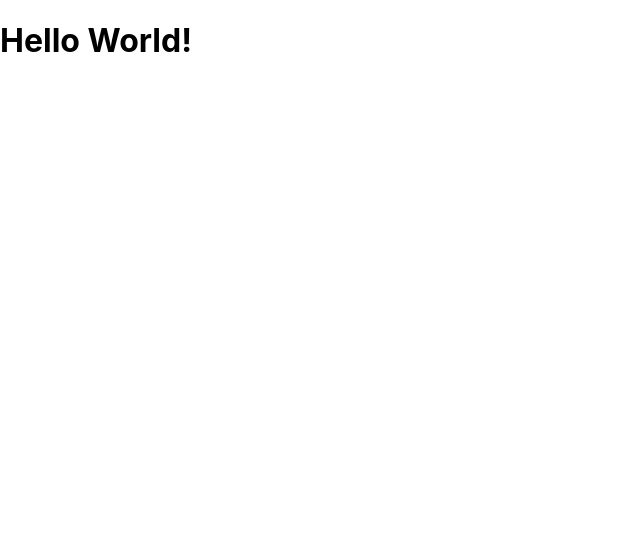
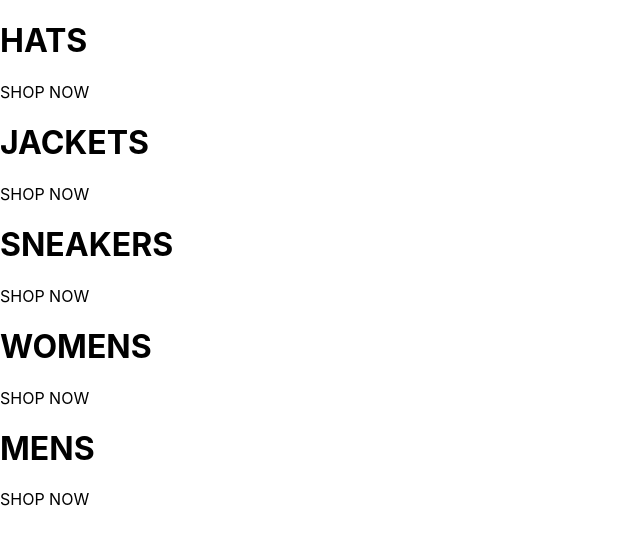
Before and after one commit to akshaypanchal/fashion-point, a React (Create React App) app: page / in a window 1280 px wide. Shown: the top 544 px of the page, without its empty margins (0-640 px from the left). Built offline with nearby package versions, Linux system fonts and the light colour scheme.

Commit message:
Create Home Page

```diff
--- a/src/App.js
+++ b/src/App.js
@@ -1,11 +1,11 @@
 import React from 'react';
-
+import HomePage from './Components/HomePage';
 
 
 function App() {
   return (
     <div>
-          <h1>Hello World!</h1>
+          <HomePage />
     </div>
   );
 }
--- /dev/null
+++ b/src/Components/HomePage.js
@@ -0,0 +1,44 @@
+import React from 'react';
+
+
+const HomePage = () =>
+(
+	<div className="homepage">
+		<div className="directory-menu">
+			<div className="menu-item">
+				<div className="content">
+					<h1 className="title">HATS</h1>
+					<span className="subtitle">SHOP NOW</span>
+				</div>
+			</div>
+			<div className="menu-item">
+				<div className="content">
+					<h1 className="title">JACKETS</h1>
+					<span className="subtitle">SHOP NOW</span>
+				</div>
+			</div>
+			<div className="menu-item">
+				<div className="content">
+					<h1 className="title">SNEAKERS</h1>
+					<span className="subtitle">SHOP NOW</span>
+				</div>
+			</div>
+			<div className="menu-item">
+				<div className="content">
+					<h1 className="title">WOMENS</h1>
+					<span className="subtitle">SHOP NOW</span>
+				</div>
+			</div>
+			<div className="menu-item">
+				<div className="content">
+					<h1 className="title">MENS</h1>
+					<span className="subtitle">SHOP NOW</span>
+				</div>
+			</div>
+		</div>
+	</div>
+
+
+);
+
+export default HomePage;
```
